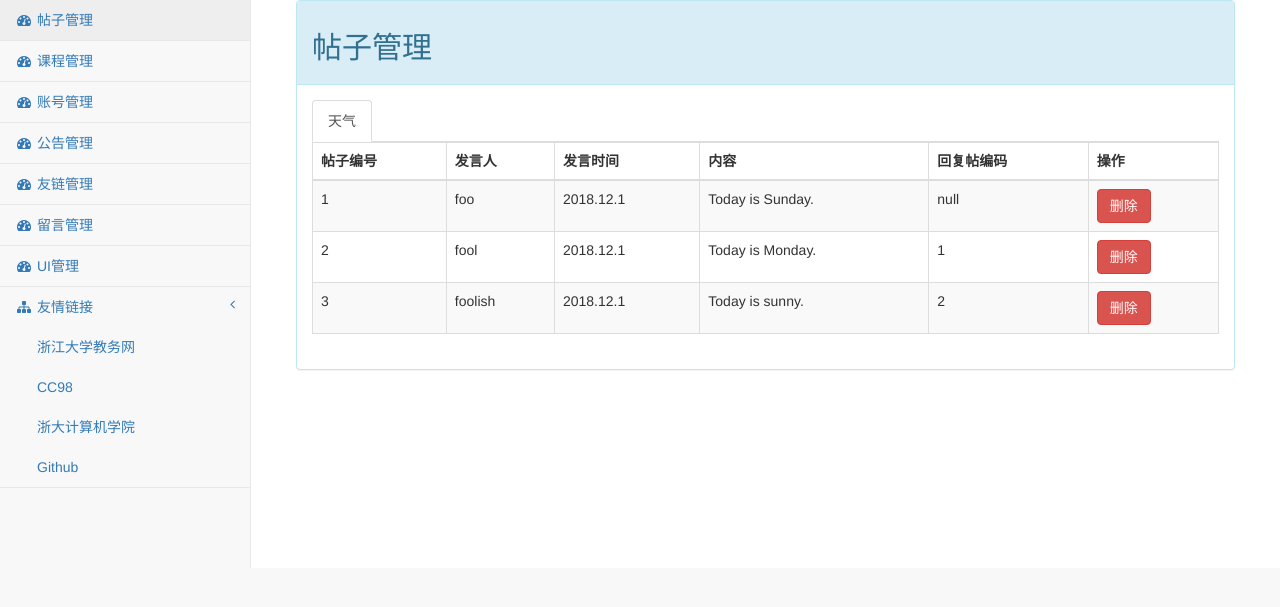
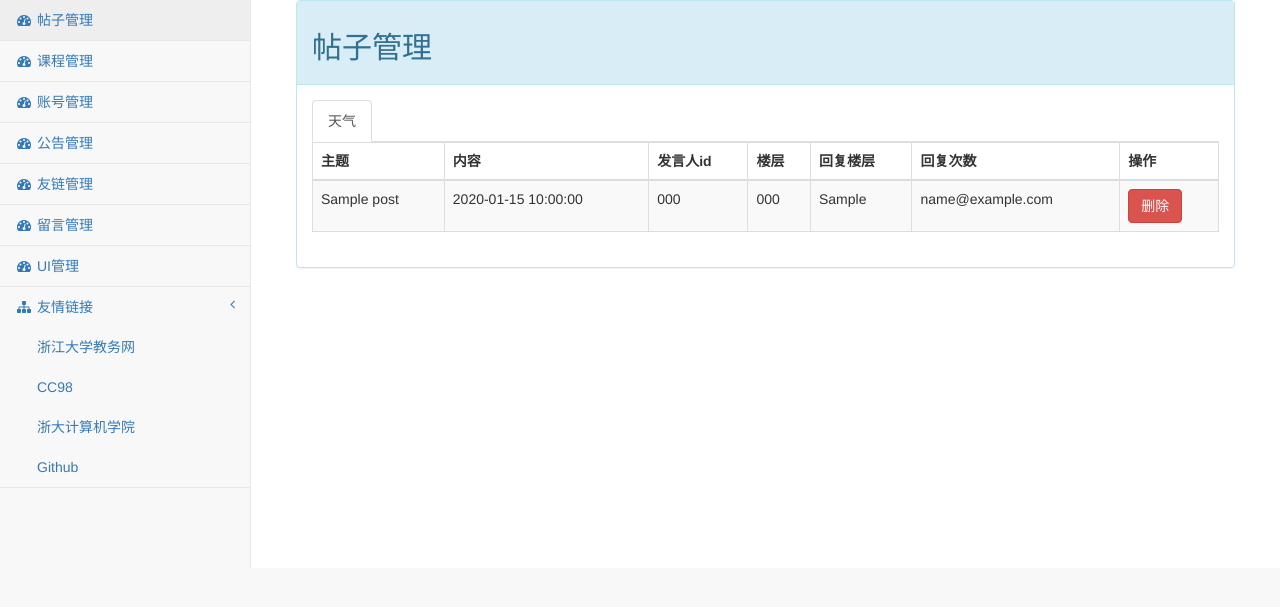
Before and after one commit to Elliotloststh/course_website, a PHP site: page /admin/forum_management.php in a window 1280 px wide. Shown: the part 51-658 px from the top of the page. Run offline with PHP 8.4, Linux system fonts and the light colour scheme; tables that the repository leaves empty or names only in its code hold one stand-in row (values such as "Sample post"); some libraries are stand-ins or nearby versions.

Commit message:
完成admin forum

```diff
--- a/admin/admin_delete.php
+++ b/admin/admin_delete.php
@@ -22,6 +22,10 @@
         $table = "link";
         $primaryKey = "id";
         break;
+    case "forum":
+        $table = "post";
+        $primaryKey ="id";
+        break;
 
 }
 
--- a/admin/forum_management.php
+++ b/admin/forum_management.php
@@ -348,45 +348,34 @@
                                 <table class="table table-striped table-bordered table-hover">
                                     <thead>
                                     <tr>
-                                        <th>帖子编号</th>
-                                        <th>发言人</th>
-                                        <th>发言时间</th>
+                                        <th>主题</th>
                                         <th>内容</th>
-                                        <th>回复帖编码</th>
+                                        <th>发言人id</th>
+                                        <th>楼层</th>
+                                        <th>回复楼层</th>
+                                        <th>回复次数</th>
                                         <th>操作</th>
                                     </tr>
                                     </thead>
                                     <tbody>
-                                    <tr>
-                                        <td>1</td>
-                                        <td>foo</td>
-                                        <td>2018.12.1</td>
-                                        <td>Today is Sunday.</td>
-                                        <td>null</td>
-                                        <td>
-                                            <button class="btn btn-danger" type="button">删除</button>
-                                        </td>
-                                    </tr>
-                                    <tr>
-                                        <td>2</td>
-                                        <td>fool</td>
-                                        <td>2018.12.1</td>
-                                        <td>Today is Monday.</td>
-                                        <td>1</td>
-                                        <td>
-                                            <button class="btn btn-danger" type="button">删除</button>
-                                        </td>
-                                    </tr>
-                                    <tr>
-                                        <td>3</td>
-                                        <td>foolish</td>
-                                        <td>2018.12.1</td>
-                                        <td>Today is sunny.</td>
-                                        <td>2</td>
-                                        <td>
-                                            <button class="btn btn-danger" type="button">删除</button>
-                                        </td>
-                                    </tr>
+                                    <?php include "../common/mysql_connect.php";
+
+                                    $sql = "select * from post order by post_id DESC";
+                                    $result = mysqli_query($conn, $sql);
+                                    while ($arr = @mysqli_fetch_row($result)) {
+
+                                        echo "<tr>";
+                                        echo "<td> $arr[1]</td>";
+                                        echo "<td> $arr[2]</td>";
+                                        echo "<td> $arr[4]</td>";
+                                        echo "<td> $arr[3]</td>";
+                                        echo "<td> $arr[6]</td>";
+                                        echo "<td> $arr[5]</td>";
+                                        echo "<td><button class=\"btn btn-danger\" type=\"button\" onclick=\"admin_delete($arr[7],'forum')\">删除</button></td>";
+                                        echo "</tr>";
+
+                                    }
+                                    ?>
                                     </tbody>
                                 </table>
                             </div>
@@ -400,8 +389,9 @@
     <!-- /.row -->
 </div>
 <!-- /#page-wrapper -->
-</div>
-<!-- /#wrapper -->
+
+</body>
+<script src="../js/admin_operation.js"></script>
 
 <!-- jQuery -->
 <script src="../vendor/jquery/jquery.min.js"></script>
@@ -420,6 +410,4 @@
 <!-- Custom Theme JavaScript -->
 <script src="../dist/js/sb-admin-2.js"></script>
 
-</body>
-
 </html>
```
